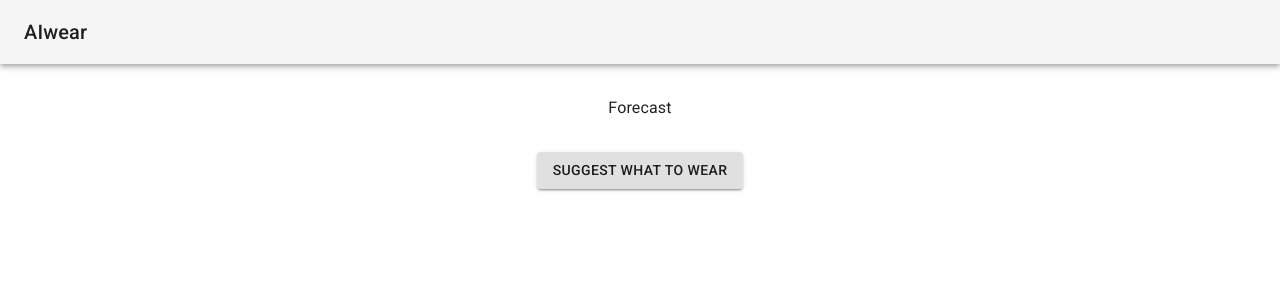
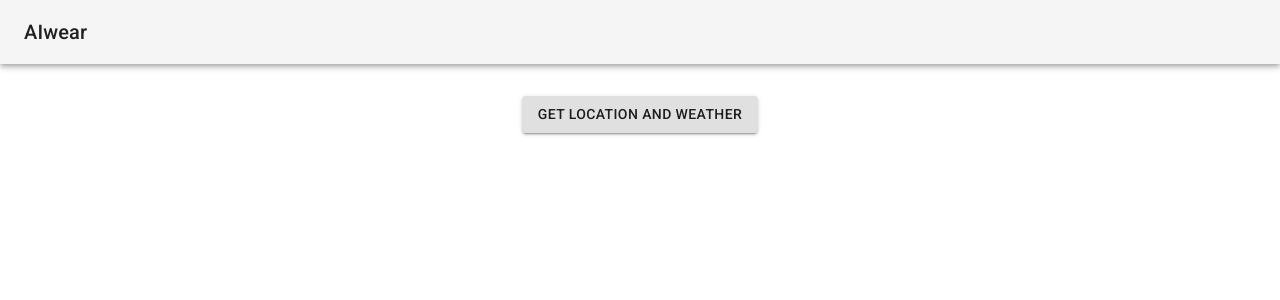
Before and after one commit to Lukasedv/aiwear, a React (Create React App) app: page / in a window 1280 px wide. Shown: the top 300 px of the page. Built offline with nearby package versions, Linux system fonts and the light colour scheme.

Commit message:
added weather api

```diff
--- a/package.json
+++ b/package.json
@@ -9,6 +9,8 @@
     "@testing-library/jest-dom": "^5.14.1",
     "@testing-library/react": "^11.2.7",
     "@testing-library/user-event": "^12.8.3",
+    "axios": "^0.21.1",
+    "dotenv": "^10.0.0",
     "leaflet": "^1.7.1",
     "react": "^17.0.2",
     "react-dom": "^17.0.2",
--- a/src/App.js
+++ b/src/App.js
@@ -3,11 +3,13 @@ import { Box, Button, Container } from '@material-ui/core'
 import Header from './components/header'
 import Forecast from './components/forecast'
 import Map from './components/map'
+import weatherService from './services/weather'
 
 const App = () => {
   const [lat, setLat] = useState(null);
   const [lng, setLng] = useState(null);
   const [status, setStatus] = useState(null);
+  const [weather, setWeather] = useState(null);
 
   const getLocation = () => {
     if (!navigator.geolocation) {
@@ -18,6 +20,12 @@ const App = () => {
         setStatus(null);
         setLat(position.coords.latitude);
         setLng(position.coords.longitude);
+        weatherService
+          .getWeather(position.coords.latitude, position.coords.longitude)
+          .then(returnedWeather => {
+            setWeather(returnedWeather)
+            setStatus('Ready')
+          })
       }, () => {
         setStatus('Unable to retrieve your location');
       });
@@ -27,13 +35,12 @@ const App = () => {
   return(
     <div>
       <Header />
-      <Map lat={lat} lng={lng}/>
-      <Forecast />
-      {lat}{lng}
+      <Map lat={lat} lng={lng} status={status}/>
+      <Forecast weather={weather}/>
       <Container>
         <Box m={4} y={2} textAlign='center'>
           <Button variant='contained' onClick={getLocation}>
-            Suggest what to wear
+            Get location and weather
           </Button>
         </Box>
       </Container>
--- a/src/components/forecast.js
+++ b/src/components/forecast.js
@@ -1,10 +1,14 @@
 import { Typography, Container, Box } from "@material-ui/core"
 
-const Forecast = () => {
+const Forecast = ({weather}) => {
+  if(!weather) {
+    return null
+  }
+
   return(
     <Container>
       <Box m={4} y={2} textAlign='center'>
-        <Typography>Forecast</Typography>
+        <Typography>The forecast for {weather.name} is {weather.main.temp} degrees and {weather.weather[0].description} </Typography>
       </Box>
     </Container>
   )
--- a/src/components/map.js
+++ b/src/components/map.js
@@ -1,15 +1,13 @@
 import { MapContainer, TileLayer, Marker, Popup } from 'react-leaflet'
 import './map.css'
 
-const Map = ({ lat, lng}) => {
-  if(!lat || !lng) {
+const Map = ({ lat, lng, status}) => {
+  if(status != 'Ready') {
     return null
   }
 
-  console.log(lat, lng)
-
   return(
-    <MapContainer center={[lat, lng]} zoom={13} zoomControl={true} scrollWheelZoom={false}>
+    <MapContainer center={[lat, lng]} zoom={10} zoomControl={true} scrollWheelZoom={false}>
       <TileLayer
         attribution='&copy; <a href="http://osm.org/copyright">OpenStreetMap</a> contributors'
         url="https://{s}.tile.openstreetmap.org/{z}/{x}/{y}.png"
--- /dev/null
+++ b/src/services/weather.js
@@ -0,0 +1,14 @@
+import axios from 'axios'
+
+const baseUrl = 'https://aiwear-apim.azure-api.net/api/weather'
+
+const getWeather = async (lat, lng) => {
+  console.log('Getting weather')
+  const config = {
+    headers: {'Ocp-Apim-Subscription-Key': process.env.REACT_APP_WEATHER_KEY}
+  }
+  const response = await axios.get(`${baseUrl}/weather?lat=${lat}&lon=${lng}&units=metric&lang=en&mode=json`, config)
+  return response.data
+}
+
+export default { getWeather }
```
Also changed, not shown: 2 other files (tests, documents, lock files or other folders).
